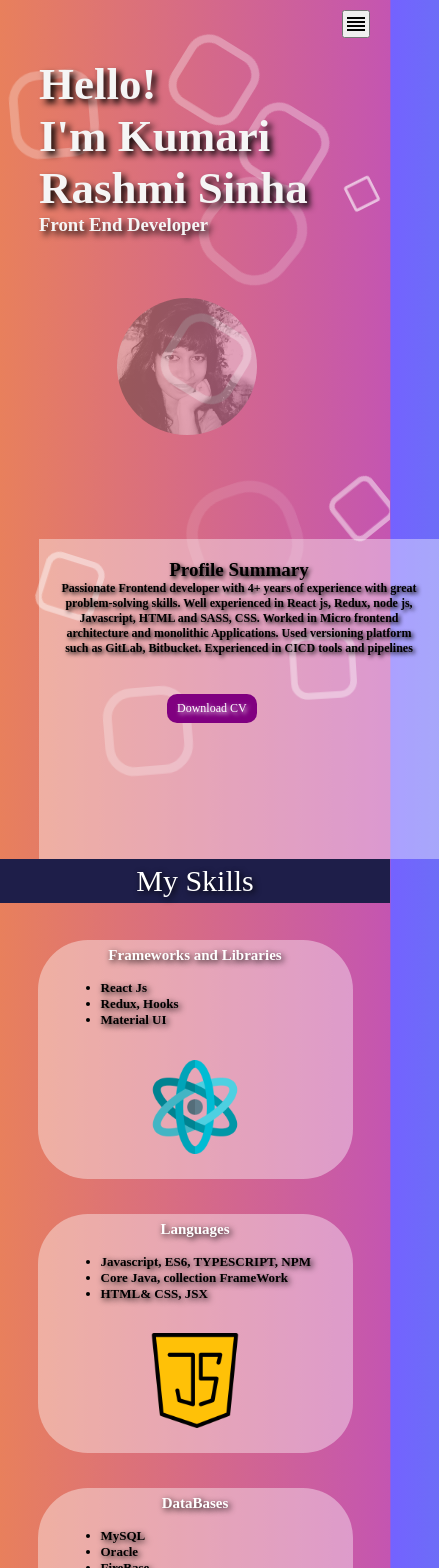
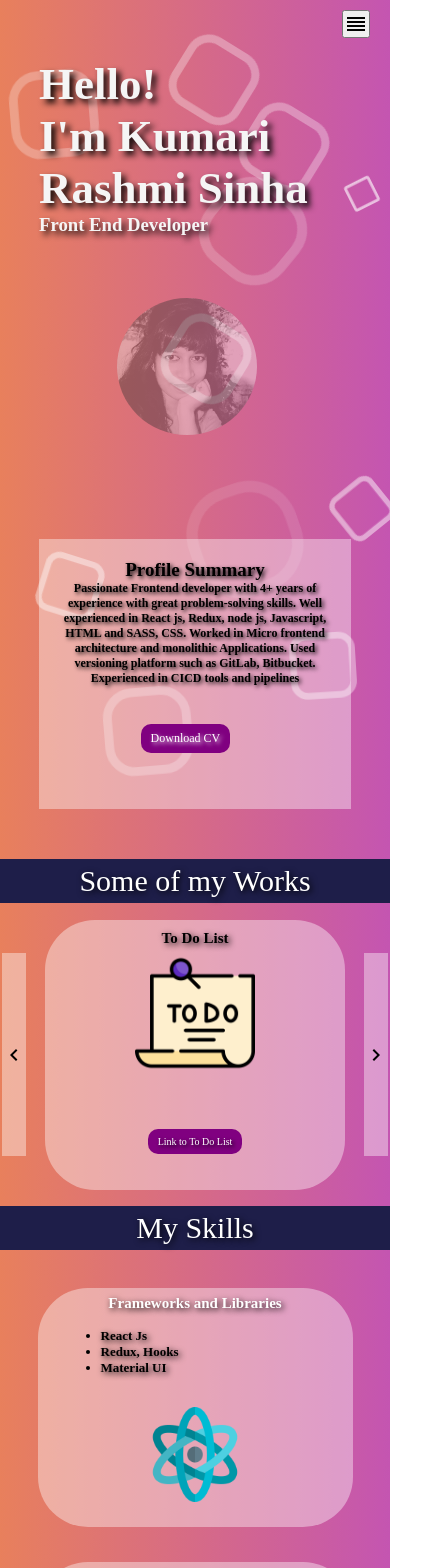
Before and after one commit to rashmiSinha7/resume-app, a React (Create React App) app: page / in a window 390 px wide. Shown: the top 1568 px of the page, 439 px wide, since content can reach past the window. Built offline with nearby package versions, Linux system fonts and the light colour scheme; no server answers.

Commit message:
#noissue

```diff
--- a/src/App.js
+++ b/src/App.js
@@ -17,8 +17,9 @@ function App() {
       <div>
       <NavFloater/>
       <Profile />
+      <Projects />
       <Skills />
-      <Projects />
+
       {/* <Education /> */}
       <Contact />
       <Footer />
--- a/src/compoments/Profile/Profile.css
+++ b/src/compoments/Profile/Profile.css
@@ -41,6 +41,7 @@
   margin-top: 80px;
   margin-right: 10%;
   margin-left: 10%;
+  margin-bottom: 50px;
   align-content: flex;
   padding-top: 50px;
   /*border-radius: 50px;*/
@@ -117,6 +118,7 @@
   }
   .profile .profileTable{
     height: 220px;
+    width: auto;
   }
   .profile .profileTable button {
     font-size: 12px;
--- a/src/compoments/Profile/Profile.js
+++ b/src/compoments/Profile/Profile.js
@@ -31,7 +31,7 @@ function Profile() {
   function clickHandle(e) {
     e.preventDefault();
     window.open(
-      "https://drive.google.com/file/d/1JqPCvNv8os9blN5I2EPjY00YQyddRK_s/view?usp=sharing"
+      "https://drive.google.com/file/d/1s3kWdEhsx_yq-FjktOu6JmdPbfYIAYYu/view?usp=sharing"
     );
     emailjs.sendForm(
       "service_clf9vk9",
--- a/src/compoments/Project/Projects.js
+++ b/src/compoments/Project/Projects.js
@@ -58,6 +58,7 @@ function Projects(props) {
   );
 
   const onclickScrollUp = () => {
+    clearTimeout(scrollAuto);
     if (LeftIndex > 0) {
       setLeftIndex(LeftIndex - 1);
       setRightIndex(RightIndex - 1);
@@ -65,14 +66,33 @@ function Projects(props) {
   };
 
   const onclickScrollDown = () => {
+   clearTimeout(scrollAuto);
     if (RightIndex < projectData.length - 1) {
+      setLeftIndex(LeftIndex + 1);
       setRightIndex(RightIndex + 1);
-      setLeftIndex(LeftIndex + 1);
     }
   };
-  useEffect(()=>{
-    setRightIndex(screenSize === "lg" ? 2 : screenSize === "md" ? 1 : 0)
-  },[])
+  // useEffect(() => {
+  //   setRightIndex(screenSize === "lg" ? 2 : screenSize === "md" ? 1 : 0);
+  // }, []);
+
+  let scrollAuto;
+
+  useEffect(() => {
+    clearTimeout(scrollAuto);
+    if (screenSize !== "md") {
+      if (LeftIndex >= 0 && LeftIndex <= projectData.length - RightIndex) {
+        scrollAuto = setTimeout(() => {
+          onclickScrollDown();
+        }, 3000);
+      } else if(RightIndex === projectData.length - 1){
+        scrollAuto = setTimeout(() => {
+          setLeftIndex(0);
+          setRightIndex(screenSize === "lg" ? 2 : screenSize === "md" ? 1 : 0);
+        }, 3000);
+      }
+    }
+  }, [LeftIndex, RightIndex]);
 
   return (
     <div>
```
